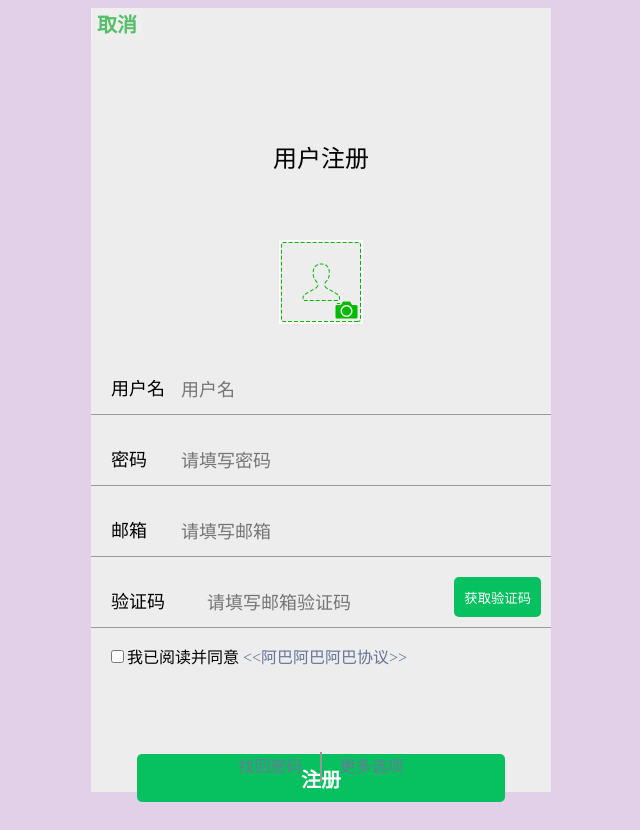
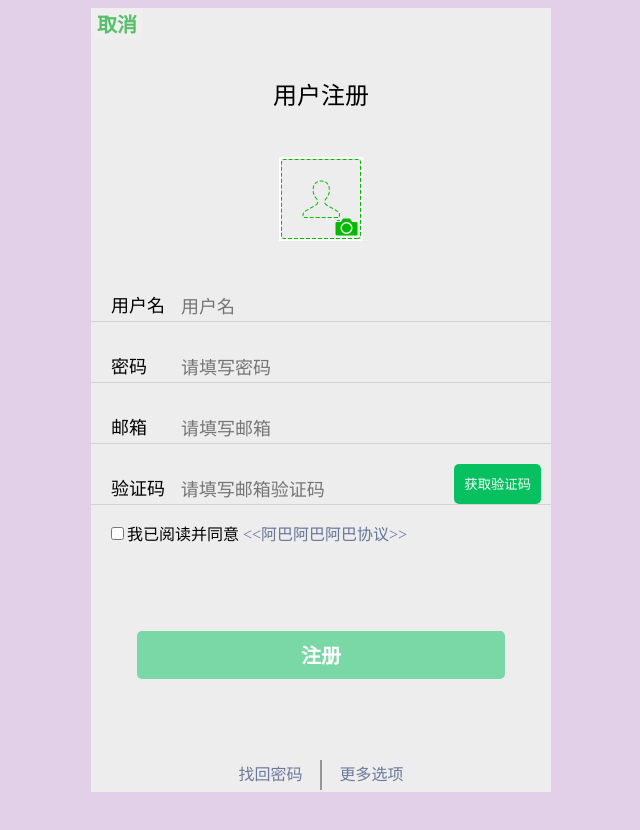
Before and after one commit to hcmua5201/social-circle, a Vue app in the folder social-circle-frontend/: page /register in a window 1280 px wide. Shown: the whole page, without its empty margins (319-959 px from the left). After the commit the page ends 800 px from the top, so only its background shows below. Built offline with nearby package versions, Linux system fonts and the light colour scheme.

Commit message:
前端微调1

```diff
--- a/social-circle-frontend/src/assets/css/login.css
+++ b/social-circle-frontend/src/assets/css/login.css
@@ -17,22 +17,20 @@ header button{
 main{
     width: 100%;
     height: 60vh;
-    margin-top: 100px;
-//background-color: gray;
+    margin-top: 10%;
 }
 
 main h1{
     font-size: 24px;
     font-weight: 500;
     margin-top: 10px;
-    text-indent: 2em;
+    text-indent: 1em;
 }
 
 main div.info{
     width: 100%;
     height: 300px;
-    margin-top: 80px;
-//background-color: red;
+    margin-top: 40px;
 }
 main div.userImg{
     width: 100%;
@@ -108,8 +106,9 @@ main div.login button{
     margin: 0 auto;
     cursor: pointer;
 }
-main div.login button:hover{
-    background-color: #07c160;
+
+main div.login button:disabled{
+    background-color: #7ad7a6;
 }
 
 footer{
--- a/social-circle-frontend/src/views/login1.vue
+++ b/social-circle-frontend/src/views/login1.vue
@@ -29,7 +29,7 @@
       </div>
 
       <div class="login">
-        <button @click="login">登录</button>
+        <button @click="login" :disabled="usernameOrEmail===''||password===''">登录</button>
       </div>
     </main>
     <footer>
@@ -52,8 +52,6 @@ import axios from "axios";
         loginTypeText:'用邮箱登录',
         usernameOrEmail:'',
         password:'',
-
-
       }
     },
     methods:{
--- a/social-circle-frontend/src/views/register1.vue
+++ b/social-circle-frontend/src/views/register1.vue
@@ -42,11 +42,11 @@
       </div>
 
       <div class="tips">
-        <input type="checkbox">我已阅读并同意 <a @click="showTips">&lt;&lt;阿巴阿巴阿巴协议&gt;&gt;</a>
+        <input type="checkbox" v-model="checked">我已阅读并同意 <a @click="showTips">&lt;&lt;阿巴阿巴阿巴协议&gt;&gt;</a>
       </div>
 
       <div class="register">
-        <button @click="register">注册</button>
+        <button @click="register" :disabled="!checked">注册</button>
       </div>
     </main>
     <footer>
@@ -71,13 +71,13 @@ export default {
         username: '',
         password: '',
         email: '',
-
         verificationCode: ''
       },
       fullEmail: '',
       verificationCodeBtnDisabled: false,
       verificationCodeBtnText: '获取验证码',
       verificationCodeTimeout: null,
+      checked:false
     }
   },
   methods:{
@@ -270,15 +270,14 @@ header button{
 }
 main{
   width: 100%;
-  height: 60vh;
-  margin-top: 100px;
-  //background-color: gray;
+  height: 80vh;
+  margin-top: 8%;
 }
 
 main h1{
   font-size: 24px;
   font-weight: 500;
-  margin-top: 10px;
+  //margin-top: 10px;
   text-align: center;
   text-indent: 0;
 }
@@ -286,7 +285,7 @@ main h1{
 main div.info{
   width: 100%;
   height: 400px;
-  margin-top: 60px;
+  //margin-top: 60px;
 }
 main div.userImg{
   width: 100%;
@@ -304,10 +303,10 @@ main div.userImg img{
 
 main div.line{
   width: 100%;
-  height: 50px;
+  height: 40px;
   border: none;
   margin-top: 20px;
-  border-bottom: 1px solid #999;
+  border-bottom: 1px solid lightgray;
 }
 main div.line .left{
   float: left;
@@ -332,7 +331,7 @@ main div.line input{
 main div.line.VerificationCode input{
   width: 50%;
   float: left;
-  margin-left: 40px;
+  margin-left: 3%;
 }
 main div.line.VerificationCode button{
   display: block;
@@ -342,14 +341,15 @@ main div.line.VerificationCode button{
   border-radius: 5px;
   border: none;
   background-color: #07c160;
-  color: #fff;padding: 0 10px;
+  color: #fff;
+  padding: 0 10px;
 }
 
 main div.tips{
   width: 100%;
   height: 30px;
   color: #000;
-  margin-top: 10px;
+  margin-top: -30px;
 }
 main div.tips input{
   font-size: 16px;
@@ -382,13 +382,17 @@ main div.register button{
   margin: 0 auto;
   cursor: pointer;
 }
+main div.register button:disabled{
+  background-color: #7ad7a6;
+}
+
 main div.register button:hover{
   background-color: #07c160;
 }
 
 footer{
   width: 100%;
-  height: 40px;
+  height: 4vh;
   position: absolute;
   bottom: 0;
   //background-color: #fff;
--- a/social-circle-frontend/src/views/shouye.vue
+++ b/social-circle-frontend/src/views/shouye.vue
@@ -47,7 +47,7 @@ export default {
 }
 
 .container .btnDiv button{
-  width: 200px;
+  width: 40%;
   height: 46px;
   margin-top: 10px;
   position: absolute;
```
